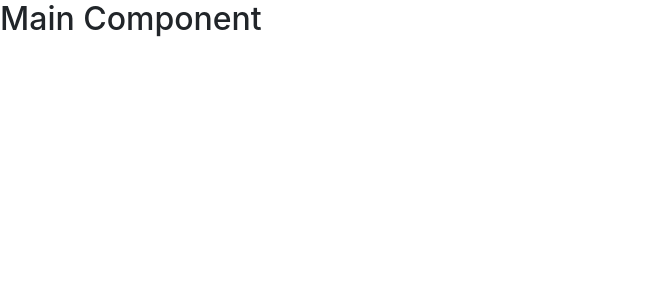
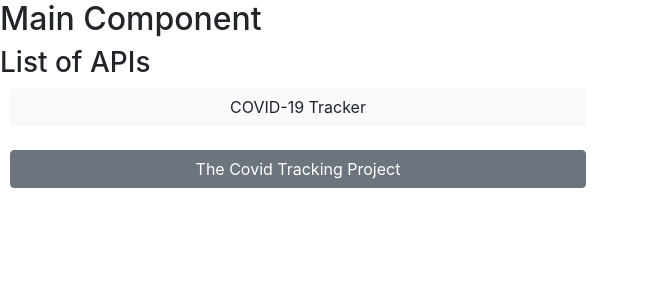
Before and after one commit to farhat97/covid-tracker, an Angular app: page /home in a window 1280 px wide. Before the commit this address led to /. Shown: the top 300 px of the page, without its empty margins (0-647 px from the left). Built offline with nearby package versions, Linux system fonts and the light colour scheme.

Commit message:
Added basic routing structure

```diff
--- /dev/null
+++ b/src/app/api-navigation/api-navigation.component.css
@@ -0,0 +1,13 @@
+.api_card
+{
+    width: 70%;
+    text-align: center;
+    background-color: aqua;
+
+}
+
+#api_btn
+{
+    width: 45%;
+    margin-left: 10px;
+}
--- /dev/null
+++ b/src/app/api-navigation/api-navigation.component.html
@@ -0,0 +1,19 @@
+<h3> List of APIs </h3>
+
+<button type="button"
+        class="btn btn-light"
+        id="api_btn"
+    >
+    COVID-19 Tracker
+</button>
+
+<br />
+<br />
+
+<button type="button"
+        class="btn btn-secondary"
+        id="api_btn"
+        routerLink="/covid-tracking-project"
+    >
+    The Covid Tracking Project
+</button>
--- /dev/null
+++ b/src/app/api-navigation/api-navigation.component.ts
@@ -0,0 +1,15 @@
+import { Component, OnInit } from '@angular/core';
+
+@Component({
+  selector: 'app-api-navigation',
+  templateUrl: './api-navigation.component.html',
+  styleUrls: ['./api-navigation.component.css']
+})
+export class ApiNavigationComponent implements OnInit {
+
+  constructor() { }
+
+  ngOnInit(): void {
+  }
+
+}
--- a/src/app/app-routing.module.ts
+++ b/src/app/app-routing.module.ts
@@ -1,8 +1,24 @@
 import { NgModule } from '@angular/core';
 import { Routes, RouterModule } from '@angular/router';
+import { AppComponent } from './app.component';
+import { CovidTrackingProjectComponent } from './covid-tracking-project/covid-tracking-project.component';
+import { ApiNavigationComponent } from './api-navigation/api-navigation.component';
 
 
-const routes: Routes = [];
+const routes: Routes = [
+  {
+    path: 'home',
+    component: ApiNavigationComponent,
+  },
+  {
+    path: 'covid-tracking-project',
+    component: CovidTrackingProjectComponent
+  },
+  {
+    path: '**',
+    redirectTo: 'home' // all undefined routes go to home
+  }
+];
 
 @NgModule({
   imports: [RouterModule.forRoot(routes)],
--- a/src/app/app.component.html
+++ b/src/app/app.component.html
@@ -1 +1,2 @@
 <h2> Main Component </h2>
+<router-outlet></router-outlet>
--- a/src/app/app.component.ts
+++ b/src/app/app.component.ts
@@ -1,10 +1,21 @@
 import { Component } from '@angular/core';
+import { Subscription } from 'rxjs';
+import { Router, ActivatedRoute } from '@angular/router';
 
 @Component({
   selector: 'app-root',
   templateUrl: './app.component.html',
   styleUrls: ['./app.component.css']
 })
+
 export class AppComponent {
   title = 'covid-tracker';
+
+  // listen to queryParams for routing purposes
+  routeQueryParams: Subscription;
+
+  constructor(private router: Router) {
+    this.router.navigate(['/']);
+  }
+
 }
--- a/src/app/app.module.ts
+++ b/src/app/app.module.ts
@@ -4,10 +4,14 @@
 import { AppRoutingModule } from './app-routing.module';
 import { AppComponent } from './app.component';
 import { NgbModule } from '@ng-bootstrap/ng-bootstrap';
+import { CovidTrackingProjectComponent } from './covid-tracking-project/covid-tracking-project.component';
+import { ApiNavigationComponent } from './api-navigation/api-navigation.component';
 
 @NgModule({
   declarations: [
-    AppComponent
+    AppComponent,
+    CovidTrackingProjectComponent,
+    ApiNavigationComponent
   ],
   imports: [
     BrowserModule,
--- /dev/null
+++ b/src/app/covid-tracking-project/covid-tracking-project.component.html
@@ -0,0 +1 @@
+<p>covid-tracking-project works!</p>
--- /dev/null
+++ b/src/app/covid-tracking-project/covid-tracking-project.component.ts
@@ -0,0 +1,15 @@
+import { Component, OnInit } from '@angular/core';
+
+@Component({
+  selector: 'app-covid-tracking-project',
+  templateUrl: './covid-tracking-project.component.html',
+  styleUrls: ['./covid-tracking-project.component.css']
+})
+export class CovidTrackingProjectComponent implements OnInit {
+
+  constructor() { }
+
+  ngOnInit(): void {
+  }
+
+}
```
Also changed, not shown: src/app/covid-tracking-project/covid-tracking-project.component.css (added), 2 other files (tests, documents, lock files or other folders).
